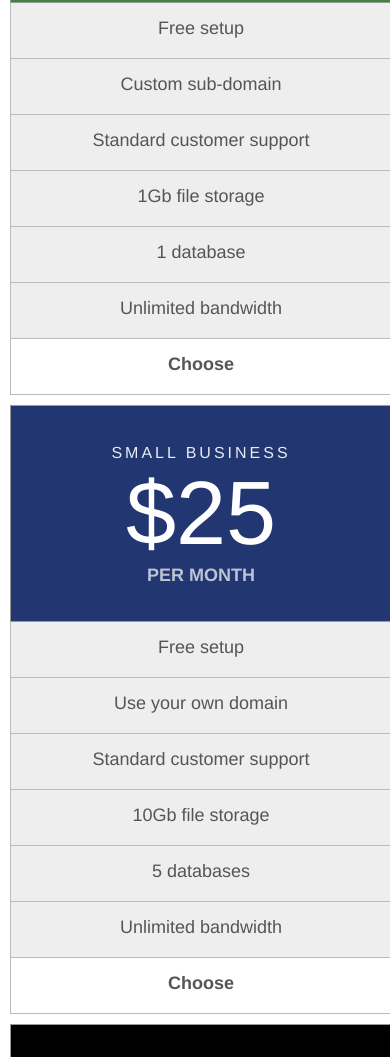
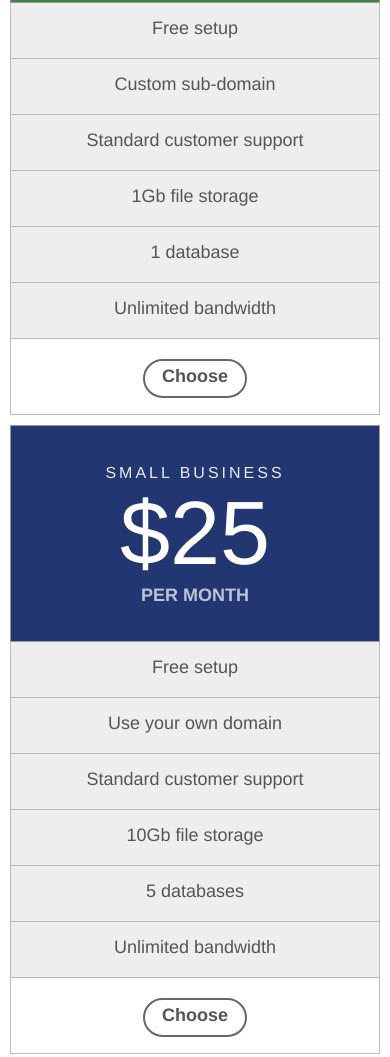
Before and after one commit to vvj5/dist, a plain HTML site: page index.html in a window 390 px wide. Shown: the part 599-1656 px from the top of the page. Drawn offline with Linux system fonts and the light colour scheme; files that its build step writes are made by us from their sources.

Commit message:
Breakpoint 1- final

```diff
--- a/css/style.css
+++ b/css/style.css
@@ -61,7 +61,6 @@ body {
 .plan-personal {
   background-color: #428240;
   height: 195px;
-  width: 380px;
   margin-right: auto;
   margin-left: auto;
   padding-top: 20px;
@@ -70,7 +69,6 @@ body {
 .plan-small-biz {
   background-color: #223672;
   height: 195px;
-  width: 380px;
   margin-right: auto;
   margin-left: auto;
   padding-top: 20px;
@@ -79,7 +77,6 @@ body {
 .plan-enterprise {
   background-color: #000000;
   height: 195px;
-  width: 380px;
   margin-right: auto;
   margin-left: auto;
   padding-top: 20px;
@@ -106,7 +103,7 @@ body {
   margin-right: auto;
   font-weight: lighter; }
 
-.plan-per-month {
+.plan-per-month-box {
   color: white;
   font-family: Helvetica;
   font-size: 18px;
@@ -127,12 +124,11 @@ body {
   font-size: 18px;
   margin-left: auto;
   margin-right: auto;
-  width: 380px;
   height: 40px;
   padding-top: 15px;
   text-align: center; }
 
-.plan-choose-button {
+.plan-choose-button-box {
   color: #555555;
   background-color: #ffffff;
   font-family: Helvetica;
@@ -143,10 +139,19 @@ body {
   font-weight: bold;
   margin-left: auto;
   margin-right: auto;
-  width: 380px;
-  height: 40px;
-  padding-top: 15px;
+  height: 35px;
+  padding-top: 20px;
+  padding-bottom: 20px;
   text-align: center; }
+
+.plan-choose-button-inner {
+  border: 2px solid #666666;
+  border-radius: 25px;
+  width: 100px;
+  height: 30px;
+  margin-left: auto;
+  margin-right: auto;
+  padding-top: 5px; }
 
 .copy-parent {
   background-color: white; }
--- a/index.html
+++ b/index.html
@@ -32,7 +32,7 @@
 				<br/>
 				<span class="plan-name">PERSONAL</span>
 				<span class="plan-price">$5</span>
-				<span class="plan-per-month">PER MONTH</span>
+				<span class="plan-per-month-box">PER MONTH</span>
 			</div>
 			<div class="plan-nav-item">Free setup</div>
 			<div class="plan-nav-item">Custom sub-domain</div>
@@ -40,7 +40,9 @@
 			<div class="plan-nav-item">1Gb file storage</div>
 			<div class="plan-nav-item">1 database</div>
 			<div class="plan-nav-item">Unlimited bandwidth</div>
-			<div class="plan-choose-button">Choose</div>
+			<div class="plan-choose-button-box">
+				<div class="plan-choose-button-inner">Choose</div>
+			</div>
 		</div>
 
 		<!-- PLAN SMALL BUSINESS OPTION -->
@@ -50,7 +52,7 @@
 				<br/>
 				<span class="plan-name">SMALL BUSINESS</span>
 				<span class="plan-price">$25</span>
-				<span class="plan-per-month">PER MONTH</span>
+				<span class="plan-per-month-box">PER MONTH</span>
 			</div>
 			<div class="plan-nav-item">Free setup</div>
 			<div class="plan-nav-item">Use your own domain</div>
@@ -58,7 +60,9 @@
 			<div class="plan-nav-item">10Gb file storage</div>
 			<div class="plan-nav-item">5 databases</div>
 			<div class="plan-nav-item">Unlimited bandwidth</div>
-			<div class="plan-choose-button">Choose</div>
+			<div class="plan-choose-button-box">
+				<div class="plan-choose-button-inner">Choose</div>
+			</div>
 		</div>
 
 		<!-- PLAN ENTERPRISE OPTION -->
@@ -68,7 +72,7 @@
 				<br/>
 				<span class="plan-name">ENTERPRISE</span>
 				<span class="plan-price">$45</span>
-				<span class="plan-per-month">PER MONTH</span>
+				<span class="plan-per-month-box">PER MONTH</span>
 			</div>
 			<div class="plan-nav-item">Free setup</div>
 			<div class="plan-nav-item">Use your own domain</div>
@@ -76,7 +80,9 @@
 			<div class="plan-nav-item">Unlimited file storage</div>
 			<div class="plan-nav-item">25 databases</div>
 			<div class="plan-nav-item">Unlimited bandwidth</div>
-			<div class="plan-choose-button">Choose</div>
+			<div class="plan-choose-button-box">
+				<div class="plan-choose-button-inner">Choose</div>
+			</div>
 		</div>
 	</section>
 
```
